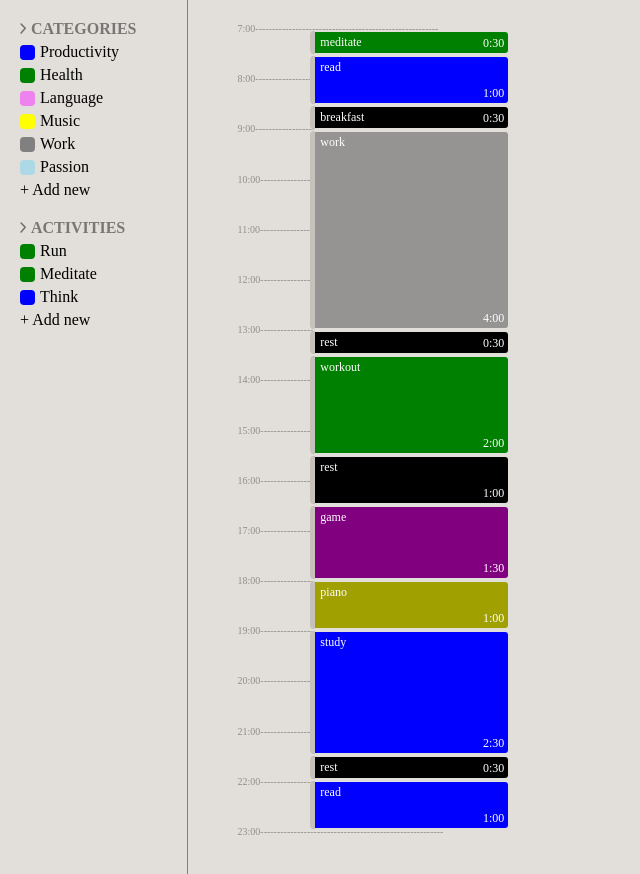
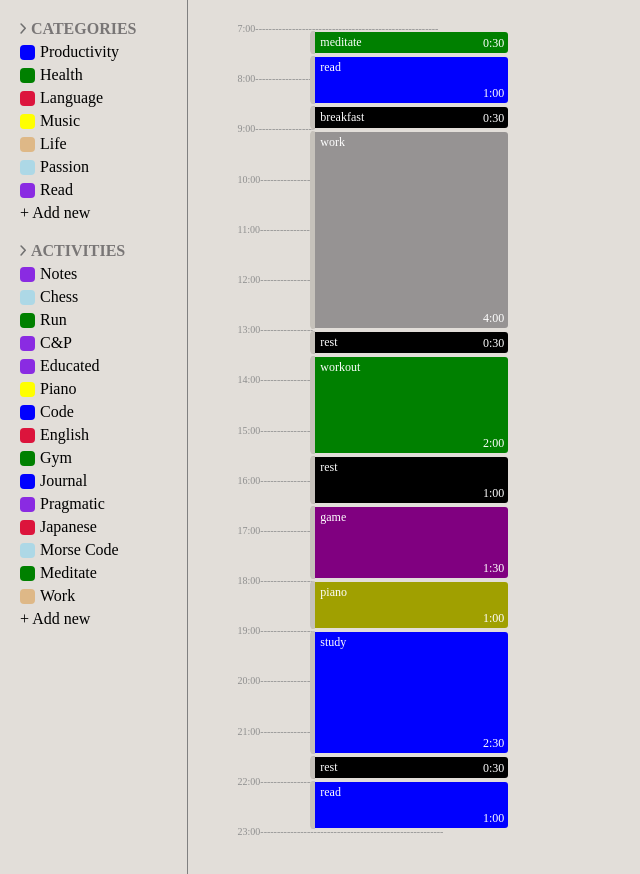
Before and after one commit to oerol/guse, an Angular app: page / in a window 1280 px wide. Shown: the top 874 px of the page, without its empty margins (0-640 px from the left). Built offline with nearby package versions, Linux system fonts and the light colour scheme.

Commit message:
Added more realistic activities to the activities panel

```diff
--- a/src/app/components/activities/activities.component.ts
+++ b/src/app/components/activities/activities.component.ts
@@ -28,9 +28,21 @@ export class ActivitiesComponent implements OnInit {
   isVisible = true;
 
   ACTIVITY_ITEMS = [
+    { category: 'Read', name: 'Notes' },
+    { category: 'Passion', name: 'Chess' },
     { category: 'Health', name: 'Run' },
+    { category: 'Read', name: 'C&P' },
+    { category: 'Read', name: 'Educated' },
+    { category: 'Music', name: 'Piano' },
+    { category: 'Productivity', name: 'Code' },
+    { category: 'Language', name: 'English' },
+    { category: 'Health', name: 'Gym' },
+    { category: 'Productivity', name: 'Journal' },
+    { category: 'Read', name: 'Pragmatic' },
+    { category: 'Language', name: 'Japanese' },
+    { category: 'Passion', name: 'Morse Code' },
     { category: 'Health', name: 'Meditate' },
-    { category: 'Productivity', name: 'Think' },
+    { category: 'Life', name: 'Work' },
   ];
 
   handleActivitiesVisibility = () => {
--- a/src/app/components/side-menu/side-menu.component.scss
+++ b/src/app/components/side-menu/side-menu.component.scss
@@ -35,8 +35,8 @@
   &.white {
     background-color: white;
   }
-  &.violet {
-    background-color: violet;
+  &.crimson {
+    background-color: crimson;
   }
   &.yellow {
     background-color: yellow;
@@ -46,6 +46,12 @@
   }
   &.lightblue {
     background-color: lightblue;
+  }
+  &.burlywood {
+    background-color: burlywood;
+  }
+  &.blueviolet {
+    background-color: blueviolet;
   }
 }
 
--- a/src/app/components/side-menu/side-menu.component.ts
+++ b/src/app/components/side-menu/side-menu.component.ts
@@ -9,10 +9,11 @@ export class SideMenuComponent implements OnInit {
   CATEGORY_ITEMS = [
     { color: 'blue', name: 'Productivity' },
     { color: 'green', name: 'Health' },
-    { color: 'violet', name: 'Language' },
+    { color: 'crimson', name: 'Language' },
     { color: 'yellow', name: 'Music' },
-    { color: 'gray', name: 'Work' },
+    { color: 'burlywood', name: 'Life' },
     { color: 'lightblue', name: 'Passion' },
+    { color: 'blueviolet', name: 'Read' },
   ];
 
   constructor() {}
```
